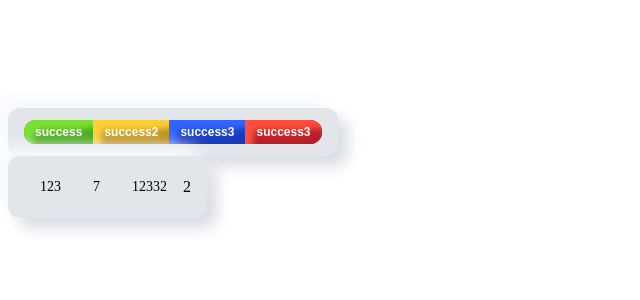
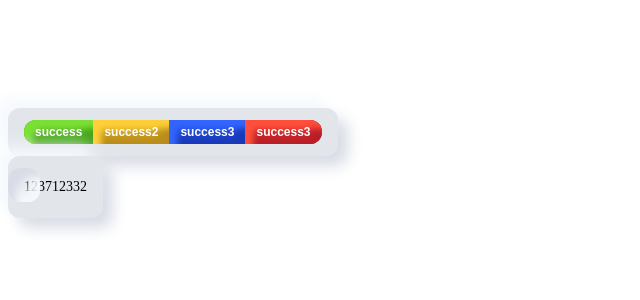
Before and after one commit to margin666/Simple-Design, a Vue app: page / in a window 1280 px wide. Shown: the top 300 px of the page, without its empty margins (0-640 px from the left). Built offline with nearby package versions, Linux system fonts and the light colour scheme.

Commit message:
fix: 修复bug

```diff
--- /dev/null
+++ b/packages/src/events/events.ts
@@ -0,0 +1,25 @@
+class SEvent{
+    private static instance: SEvent;
+    private temp: Array<any>;
+    private constructor(){
+        this.temp = []
+    }
+
+    static getInstance(){
+        if(!this.instance){
+            this.instance = new SEvent()
+        }
+        return this.instance
+    }
+
+    setData(arg:string){
+        this.temp.length = 0
+        this.temp.push(arg)
+    }
+    getData(){
+        return this.temp
+    }
+}
+
+
+export default SEvent
--- a/packages/src/tab/tab.vue
+++ b/packages/src/tab/tab.vue
@@ -1,5 +1,5 @@
 <template>
-    <div ref="role" @click="handleClick" :class="[
+    <div @click="handleClick" :class="[
         ns.b(),
     ]">
         <slot v-if="$slots.default"></slot>
@@ -16,22 +16,27 @@ export default {
 
 <script lang="ts" setup>
 import { useNamespace } from '../../utils/namespace';
-import {ref} from 'vue'
+import SEvent from '../events/events';
+import {useSlots} from 'vue'
 import props from './props'
 const prop = defineProps(props)
 const ns = useNamespace('tab')
-const role = ref<HTMLDivElement>()
-const ret = () => {
-    return prop
+
+const instance = SEvent.getInstance()
+
+
+const slot = useSlots()
+
+
+const handleClick = () => {
+    // console.
+
+    instance.setData(prop.name)
+
 }
 
-const handleClick = () => {
-    console.log(role.value)
-}
 
-defineExpose({
-    ret
-})
+
 
 
 </script>
--- a/packages/src/tabs/props.ts
+++ b/packages/src/tabs/props.ts
@@ -8,5 +8,10 @@ export default {
         type: Number,
         default: 0,
         required: false
+    },
+    event: {
+        type: Function,
+        default: () => {},
+        required: false
     }
 }
--- a/packages/src/tabs/tabs.vue
+++ b/packages/src/tabs/tabs.vue
@@ -1,14 +1,12 @@
 <template>
-    <div ref="tabs" :class="[
+    <div ref="tabs" @click="handleClick" :class="[
         ns.b(),
         ns.m(size)
     ]">
-        <!-- <div :class="[
+        <slot></slot>
+        <div :class="[
             ns.e('zz'),
-            ns.em('zz', size)
-        ]" :style="{ width: pWidth, left: pLeft }"></div> -->
-
-        <slot bs="2"></slot>
+        ]" :style="{width:pWidth + 'px', left: pLeft + 'px'}">&nbsp;</div>
             <!-- <p>{{pro.nam}}</p>
             <slot v-if="$slots.default"></slot> -->
 
@@ -23,42 +21,39 @@ export default {
 </script>
 
 <script lang="ts" setup>
+import SEvent from '../events/events';
 import { useNamespace } from '../../utils/namespace';
 import props from './props'
-import { ref, nextTick, computed } from 'vue'
+import { ref, useSlots} from 'vue'
 defineProps(props)
 const ns = useNamespace('tabs')
 const tabs = ref<HTMLDivElement>()
-const pWidth = computed(() => {
-    return (tabs.value?.querySelectorAll('span')[1].offsetWidth || 0) + 30 + 'px'
-})
-const pLeft = computed(() => {
-    // console.log(tabs.value?.querySelectorAll('span')[0].offsetWidth)// 32 32 16 16
-    return (tabs.value?.querySelectorAll('span')[0].offsetWidth || 0) + 96 + 'px'
-})
-nextTick(() => {
-    // console.log(tabs.value?.querySelectorAll('span')[1].offsetWidth)
-})
-const emit = defineEmits(['table-click'])
+// const pWidth = computed(() => {
+//     return (tabs.value?.querySelectorAll('div')[0].offsetWidth || 0) + 30 + 'px'
+// })
+// const pLeft = computed(() => {
+//     // console.log(tabs.value?.querySelectorAll('div')[0].offsetWidth)// 32 32 16 16
+//     return (tabs.value?.querySelectorAll('div')[0].offsetWidth || 0) + 96 + 'px'
+// })
+const pLeft = ref<Number>(0)
+const pWidth = ref<Number>(0)
+const instance = SEvent.getInstance()
+const emit = defineEmits(['tab-click'])
 
 
-const handleClick = (e: MouseEvent) => {
+const slot = useSlots()
+const handleClick = (e:MouseEvent) => {
+    if(slot.default){
+         console.log(slot.default())
+    }
+    // const target = e.target as HTMLElement
+    // if(target === tabs.value)return
+    // const data = instance.getData()
+    // pWidth.value = target.clientWidth + 32
+    // // console.log(getWidth(target))
+    // pLeft.value = target.offsetLeft - 16
+    // emit('tab-click', ...data, e)
+}
 
-    emit('table-click')
-    // if(slots === undefined)return
-    // const vnodes = slots()
-    // const target = e.target as HTMLElement
-    // const m = vnodes.find(vnode => {
-    //     if('label' in vnode.props!){
-    //         return vnode.props.label === target.innerText
-    //     }else{
-    //         const children = vnode.children!
-    //         const text = children.default()[0].children
-    //         return text === target.innerText
-    //     }
-    // })
 
-    // // console.log(slots()[2].children.default())
-    // emit('click', m!.props!.name ?? 0 , 2)
-}
 </script>
--- a/packages/styles/tab/style.scss
+++ b/packages/styles/tab/style.scss
@@ -3,7 +3,7 @@ $namespace: simple;
 
 .#{$namespace}-tab {
     // background-color: #f90;
-    padding: 12px 16px;
+    padding: 12px 0;
     font-size: 14px;
     line-height: 14px;
     cursor: pointer;
@@ -11,4 +11,5 @@ $namespace: simple;
     + & {
         margin:0 16px;
     }
+
 }
--- a/packages/styles/tabs/style.scss
+++ b/packages/styles/tabs/style.scss
@@ -20,16 +20,18 @@ $namespace: simple;
     border: 0;
     font-weight: 600;
     border-radius: 12px;
-    font-size: 14px;
-    padding: 8px 15px;
+    padding: 8px 16px;
+    // margin: 0 10px;
     cursor: pointer;
     float: right;
     position: absolute;
     left: 16px;
     top: 12px;
+    transition: all 1s cubic-bezier(0.075, 0.82, 0.165, 1);
     @include boxShadow(#444, rgba(255, 255, 255, 0), #f5f9fd, #d9dce6);
     &--default {
         // width: 100px;
         height: 38px;
     }
+
 }
--- a/src/App.vue
+++ b/src/App.vue
@@ -1,6 +1,7 @@
 <script setup lang="ts">
-const handleActive = (m: number) => {
-  console.log(m)
+const handleActive = (name:string, e:MouseEvent) => {
+  // console.log(name)
+  // console.log(e)
 }
 </script>
 
@@ -20,13 +21,10 @@ const handleActive = (m: number) => {
     <SimButton type="primary">success3</SimButton>
     <SimButton type="danger">success3</SimButton>
   </SimButtonGroup>
-  <SimTabs @click="handleActive">
-    <template #default="{bs}">
+  <SimTabs :event="handleActive">
       <SimTab name="123">123</SimTab>
       <SimTab name="7">7</SimTab>
       <SimTab label="eee" name="444">12332</SimTab>
-      {{bs}}
-    </template>
 
   </SimTabs>
   <!-- <SimRow>
```
